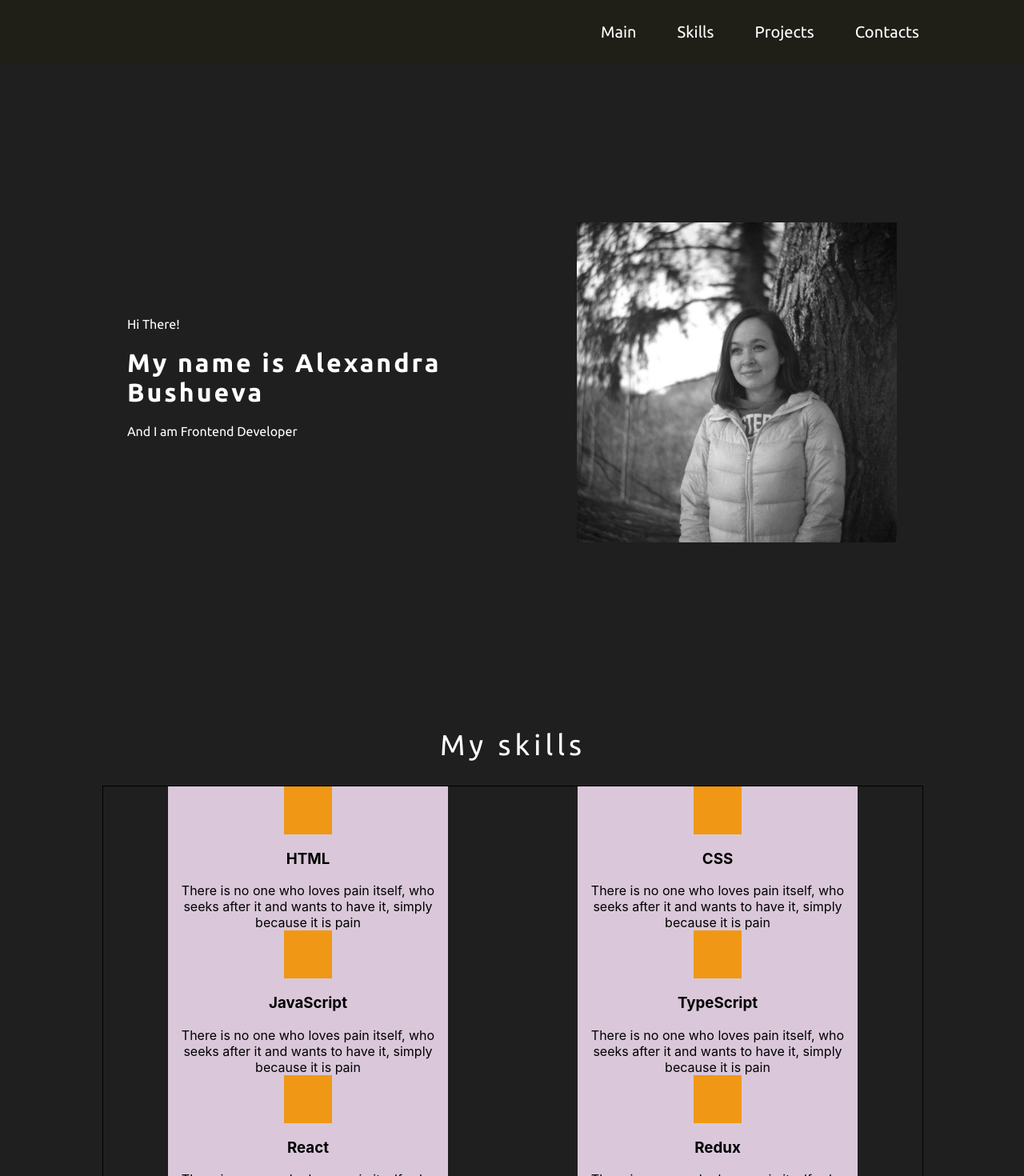
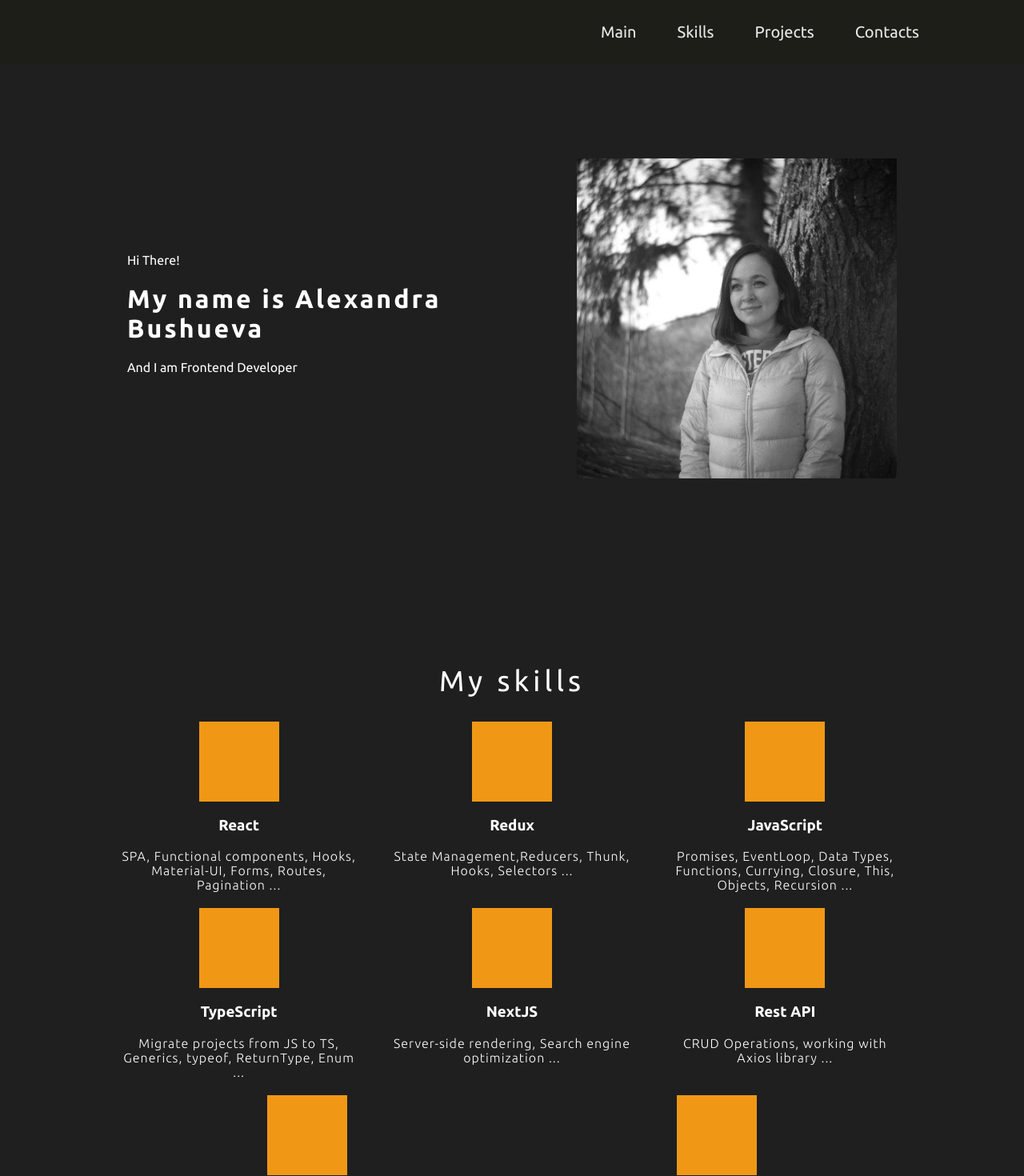
Before and after one commit to itsmeshusha/Portfolio, a React (Create React App) app: page / in a window 1280 px wide. Shown: the top 1470 px of the page at 80% size. Built offline with nearby package versions, Linux system fonts and the light colour scheme.

Commit message:
Skills block + fixed header

```diff
--- a/src/Header/Header.module.css
+++ b/src/Header/Header.module.css
@@ -5,4 +5,9 @@
     align-items: center;
     justify-content: flex-end;
     flex-wrap: wrap;
+    position: fixed;
+    left: 0;
+    right: 0;
+    z-index: 999;
+    opacity: 0.9;
 }
--- a/src/Skills/Skill/Skill.module.scss
+++ b/src/Skills/Skill/Skill.module.scss
@@ -1,18 +1,19 @@
 .skill {
-  width: 350px;
-  background-color: rgb(218, 200, 218);
+  width: 300px;
   display: flex;
+  margin: 0 0 20px;
   flex-direction: column;
   align-items: center;
   text-align: center;
 
   .icon {
-    height: 60px;
-    width: 60px;
+    height: 100px;
+    width: 100px;
     background-color: rgb(240, 152, 21);
   }
 
   .description {
-
+    font-weight: 300;
+    letter-spacing: 1px;
   }
 }
--- a/src/Skills/Skills.module.scss
+++ b/src/Skills/Skills.module.scss
@@ -1,5 +1,8 @@
 .skillsBlock {
   background-color: #1f1f20;
+  font-family: 'Ubuntu', sans-serif;
+
+  color: #fff;
 
   .skillsContainer {
     align-items: center;
@@ -8,7 +11,6 @@
     padding: 30px;
 
     .skills {
-      border: 1px solid;
       width: 100%;
       display: flex;
       justify-content: space-around;
--- a/src/Skills/Skills.tsx
+++ b/src/Skills/Skills.tsx
@@ -12,12 +12,14 @@ function Skills() {
             <div className={`${styleContainer.container} ${s.skillsContainer}`}>
                 <Title title={"My skills"} />
                 <div className={s.skills}>
-                    <Skill title={"HTML"} description={"There is no one who loves pain itself, who seeks after it and wants to have it, simply because it is pain"}/>
-                    <Skill title={"CSS"} description={"There is no one who loves pain itself, who seeks after it and wants to have it, simply because it is pain"}/>
-                    <Skill title={"JavaScript"} description={"There is no one who loves pain itself, who seeks after it and wants to have it, simply because it is pain"}/>
-                    <Skill title={"TypeScript"} description={"There is no one who loves pain itself, who seeks after it and wants to have it, simply because it is pain"}/>
-                    <Skill title={"React"} description={"There is no one who loves pain itself, who seeks after it and wants to have it, simply because it is pain"}/>
-                    <Skill title={"Redux"} description={"There is no one who loves pain itself, who seeks after it and wants to have it, simply because it is pain"}/>
+                    <Skill title={"React"} description={"SPA, Functional components, Hooks, Material-UI, Forms, Routes, Pagination ..."}/>
+                    <Skill title={"Redux"} description={"State Management,Reducers, Thunk, Hooks, Selectors ..."}/>
+                    <Skill title={"JavaScript"} description={"Promises, EventLoop, Data Types, Functions, Currying, Closure, This, Objects, Recursion ..."}/>
+                    <Skill title={"TypeScript"} description={"Migrate projects from JS to TS, Generics, typeof, ReturnType, Enum ..."}/>
+                    <Skill title={"NextJS"} description={"Server-side rendering, Search engine optimization ..."}/>
+                    <Skill title={"Rest API"} description={"CRUD Operations, working with Axios library ..."}/>
+                    <Skill title={"CSS"} description={"CSS3, CSS-Modules, SASS/SCSS, Styled Components ..."}/>
+                    <Skill title={"HTML"} description={"Landing Pages, Semantic tags, Forms ..."}/>
                 </div>
 
             </div>
```
